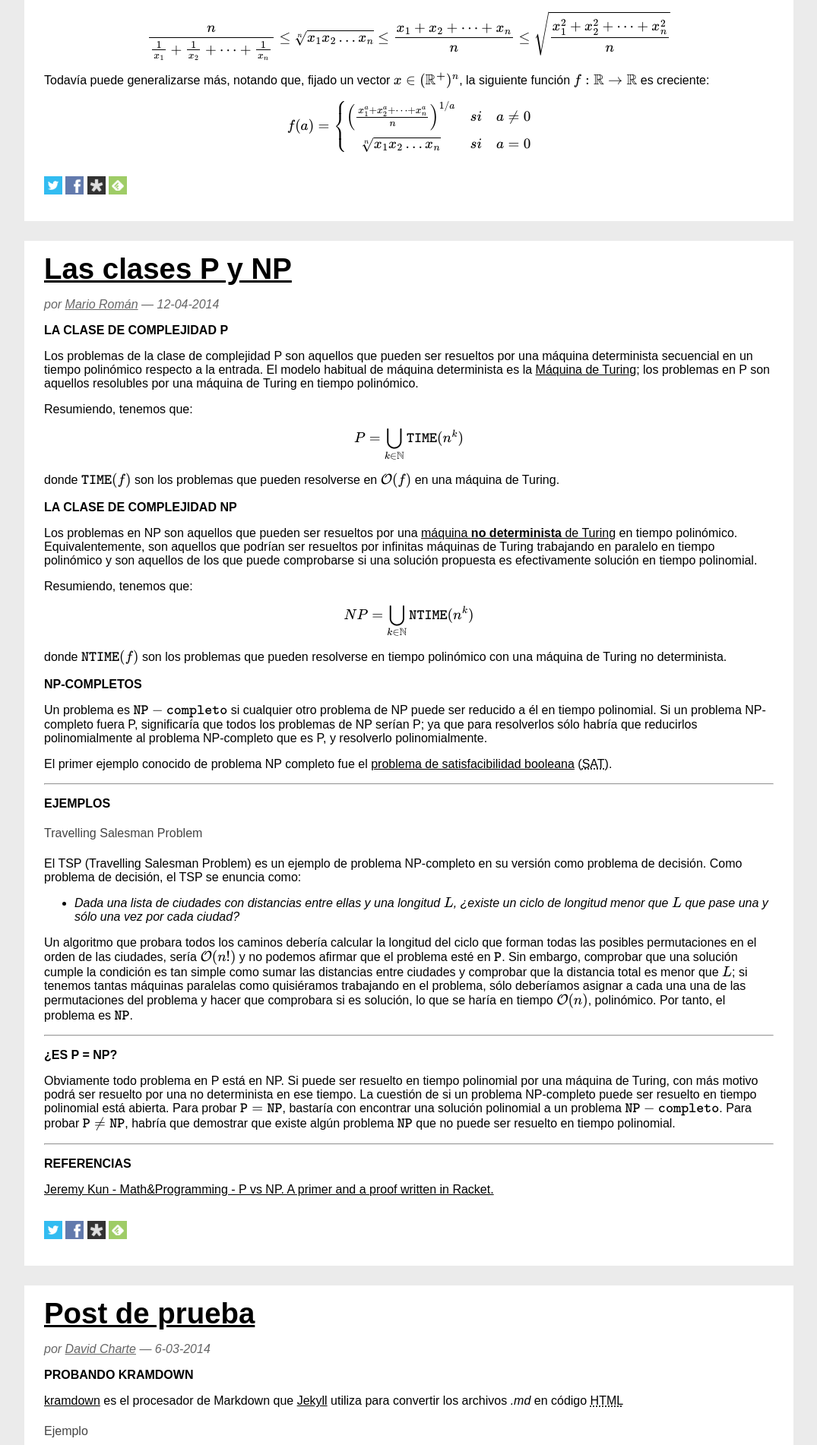
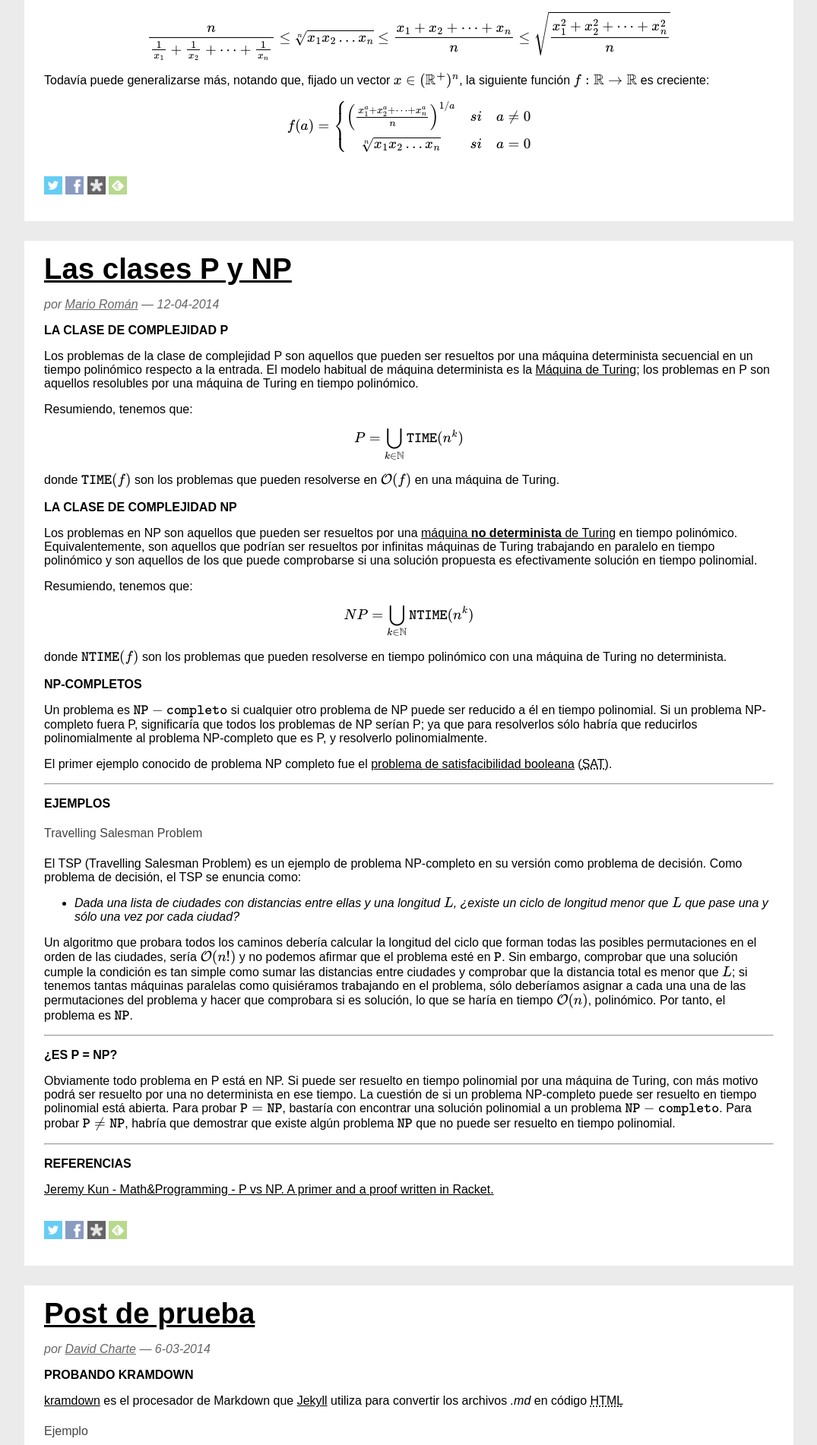
Before and after one commit to libreim/blog, a Jekyll site: the page built from index.html, in a window 1280 px wide. Shown: the part 1044-2946 px from the top of the page at 76% size, without its empty margins (102-1177 px from the left). Built offline with Jekyll 4.4.1, drawn with Linux system fonts in a browser that asks for light colours; formulas are drawn with MathJax 3; the list of posts is cut into pages by our own code.

Commit message:
Botones terminados

```diff
--- a/css/default.css
+++ b/css/default.css
@@ -13,7 +13,7 @@
 
 article .share {
 	padding: 1rem 0;
-	opacity: .8;
+	opacity: .6;
 }
 
 article .share:hover {
--- a/index.html
+++ b/index.html
@@ -22,10 +22,10 @@
 		<span class="date">{{ post.date | date: "%e-%m-%Y" }}</p>
 		{{ post.content }}
 		<div class="share">
-			<a href="https://twitter.com/intent/tweet?url={{ site.url }}{{ post.url }}&text={{ post.title }}" class="share-twt"><img alt="Twitter" title="Compartir en Twitter" src="assets/sq_twitter.png" /></a>
-			<a href="http://facebook.com/share?url={{ site.url }}{{ post.url }}&title={{ post.title }}" class="share-fb"><img alt="Facebook" title="Compartir en Facebook" src="assets/sq_facebook.png" /></a>
-			<a href="http://sharetodiaspora.github.io/?url={{ site.url }}{{ post.url }}&title={{ post.title }}" class="share-di"><img alt="Diaspora" title="Compartir en Diaspora*" src="assets/sq_diaspora.png" /></a>
-			<a href="http://www.feedly.com/home#subscription/feed/{{ site.url | url_escape }}feed.xml" class="share-fd"><img alt="Feedly" title="Suscribirse con Feedly" src="assets/sq_feedly.png" /></a>
+			<a href="https://twitter.com/intent/tweet?url={{ site.url }}{{ post.url }}&text={{ post.title }}" class="share-twt" target="_blank"><img alt="Twitter" title="Compartir en Twitter" src="assets/sq_twitter.png" /></a>
+			<a href="http://facebook.com/share?url={{ site.url }}{{ post.url }}&title={{ post.title }}" class="share-fb" target="_blank"><img alt="Facebook" title="Compartir en Facebook" src="assets/sq_facebook.png" /></a>
+			<a href="http://sharetodiaspora.github.io/?url={{ site.url }}{{ post.url }}&title={{ post.title }}" class="share-di" target="_blank"><img alt="Diaspora" title="Compartir en Diaspora*" src="assets/sq_diaspora.png" /></a>
+			<a href="http://www.feedly.com/home#subscription/feed/{{ site.url | url_escape }}feed.xml" class="share-fd" target="_blank"><img alt="Feedly" title="Suscribirse con Feedly" src="assets/sq_feedly.png" /></a>
 		</div>
 	</article>
 {% endfor %}
```
Also changed, not shown: _layouts/chapter.html (+7 -1 lines).
